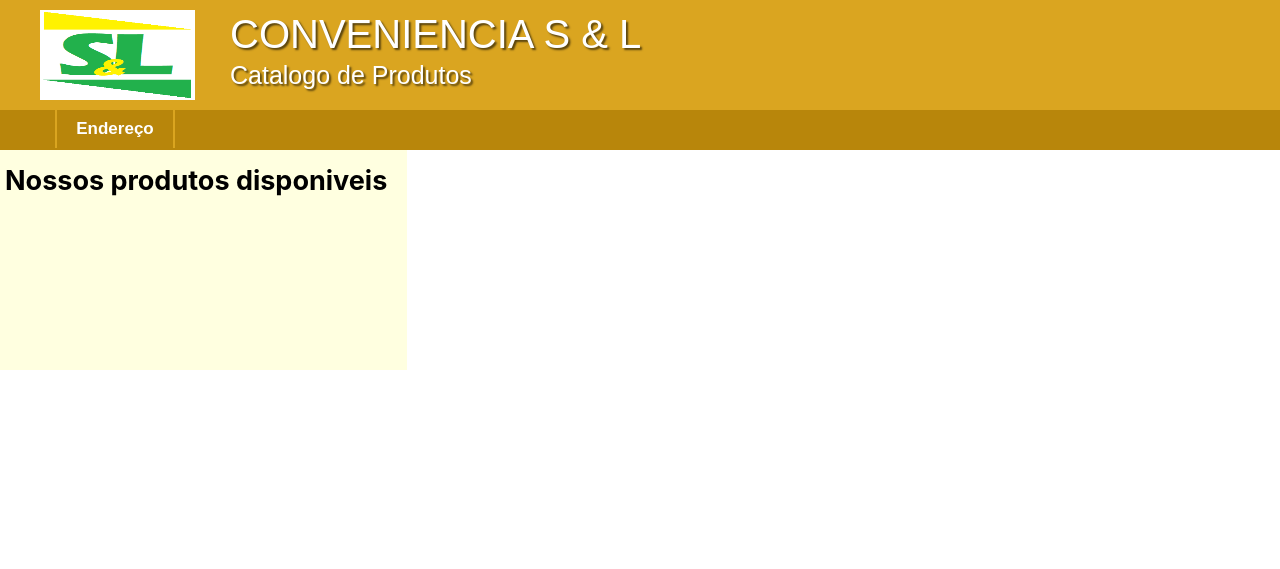
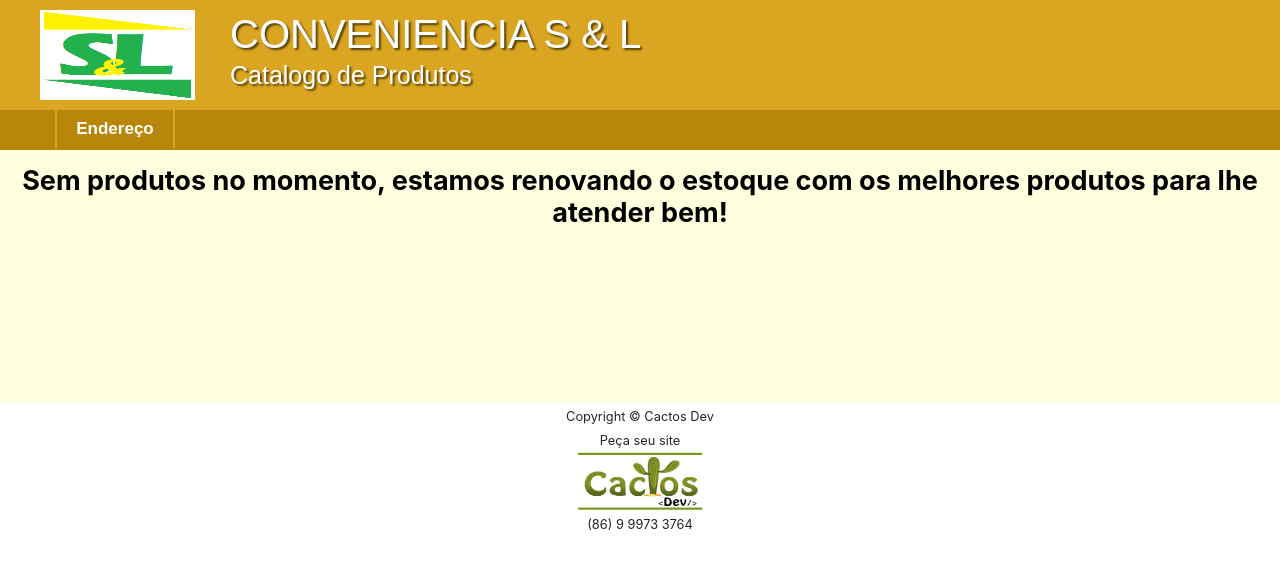
Before and after one commit to paulojecasi/delivery-python-django, a Django app: page /catalogo/ in a window 1280 px wide. Shown: the top 569 px of the page. Run offline with Django 3.2, Linux system fonts and the light colour scheme; data that the repository does not hold is empty; some libraries are stand-ins or nearby versions.

Commit message:
atualizacao

```diff
--- a/sitedelivery/models.py
+++ b/sitedelivery/models.py
@@ -231,7 +231,7 @@
                                  auto_now=False)
 
     def __str__(self):
-        return self.bebida +  " " + self.tamanho + "  " + self.complemento + "         Site: " + self.site
+        return self.bebida +  " " + self.tamanho + "  " + self.complemento + ",    Site: " + self.site
 
     class Meta:
         ordering = ['bebida']
--- a/sitedelivery/static/css/aplication.css
+++ b/sitedelivery/static/css/aplication.css
@@ -708,3 +708,18 @@
 
 
 }
+
+footer{
+    height: 100%px ;                    /** altura do bloco **/
+    width: 100%px;                       /** largura **/
+    text-align: center;
+
+
+}
+img#logo_cactos{
+    text-align: center;
+    height: 30px;
+    min-height: 60px;
+    width: 130px;                       /** largura **/
+
+}
--- a/sitedelivery/templates/base.html
+++ b/sitedelivery/templates/base.html
@@ -165,7 +165,14 @@
     </div>
 
 
+    <footer >
+      <div class="container text-center">
+        <small>Copyright &copy; Cactos Dev </br> Peça seu site</small> </br>
+        <img id = "logo_cactos"  src= {% static 'css/img/CACTOS_DEMOS.png' %} /> </br>
+        <small>(86) 9 9973 3764</small>
+     </div>
 
+    </footer>
+</body>
 
-</body>
 </html>
--- a/sitedelivery/templates/catalogo.html
+++ b/sitedelivery/templates/catalogo.html
@@ -7,7 +7,13 @@
       <div class="row">
           <!-- quando for smartfone pega 12 coluna, se nao, pega 12 -->
         <div class = "tela-itens-catalogo col-md-12 col-xs-12">
-          <h4> Nossos produtos disponiveis </h4>
+
+          {% if ProdutosDoSite %}
+              <h4> Nossos produtos disponiveis </h4>
+          {% else %}
+              <h4> Sem produtos no momento, estamos renovando
+                o estoque com os melhores produtos para lhe atender bem! </h4>
+          {% endif %}
 
             <div id="catalogo">
               {% for PRODUTOS_DO_SITE in ProdutosDoSite %}
--- a/sitedelivery/templates/delivery.html
+++ b/sitedelivery/templates/delivery.html
@@ -10,7 +10,8 @@
           {% if ProdutosDoSite %}
               <h4> Faça seu pedido, Boas compras! </h4>
           {% else %}
-              <h4> Sem produtos no momento, estamos renovando o estoque com os melhores produtos pra lhe atender bem! </h4>
+              <h4> Sem produtos no momento, estamos renovando o
+                estoque com os melhores produtos para lhe atender bem! </h4>
           {% endif %}
 
             <div id="pedBebidas">
```
Also changed, not shown: sitedelivery/static/css/img/CACTOS_DEMO.png (added), sitedelivery/static/css/img/CACTOS_DEMOS.png (added), sitedelivery/static/css/img/CACTUS_DEMO.png (added).
